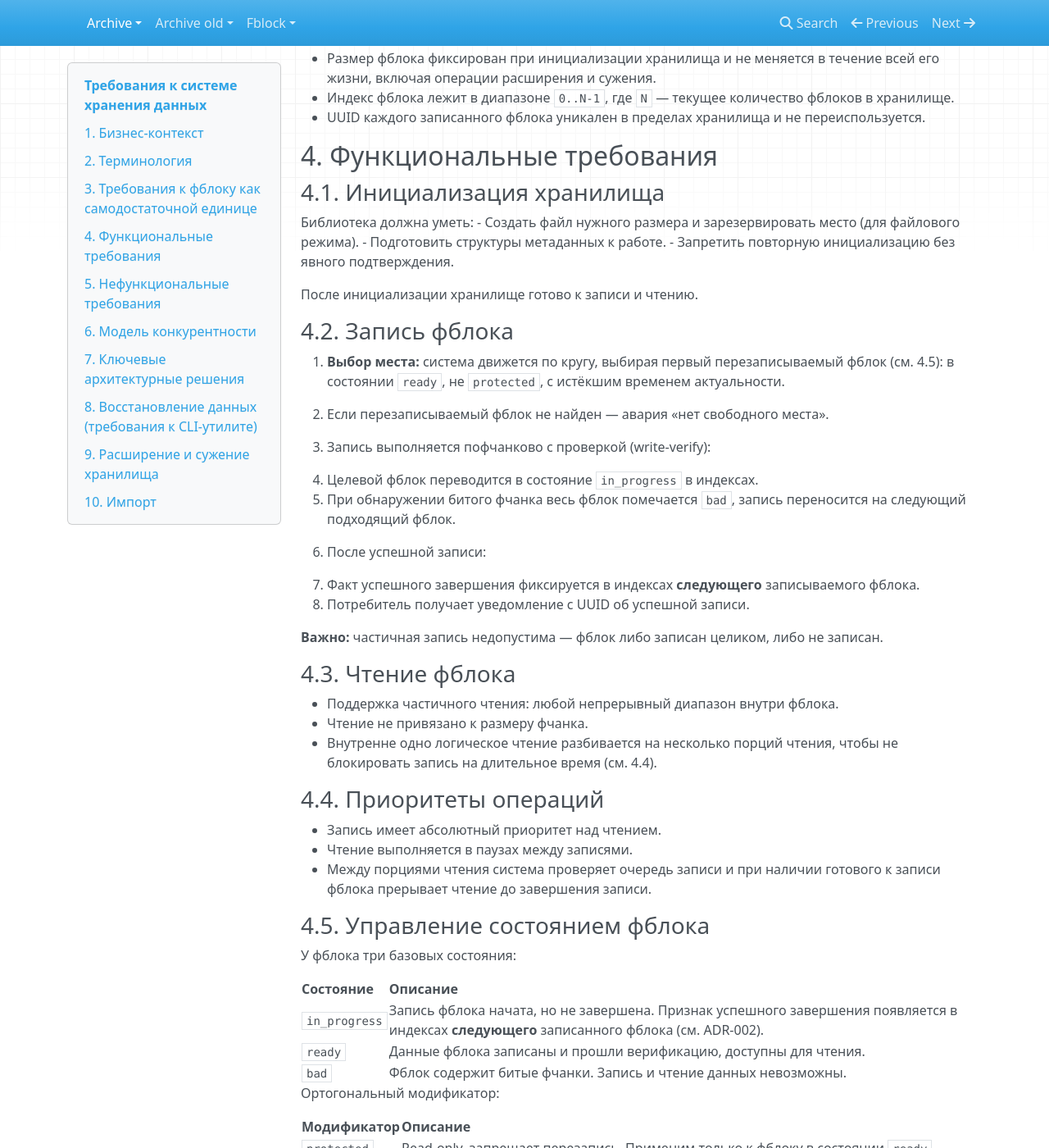
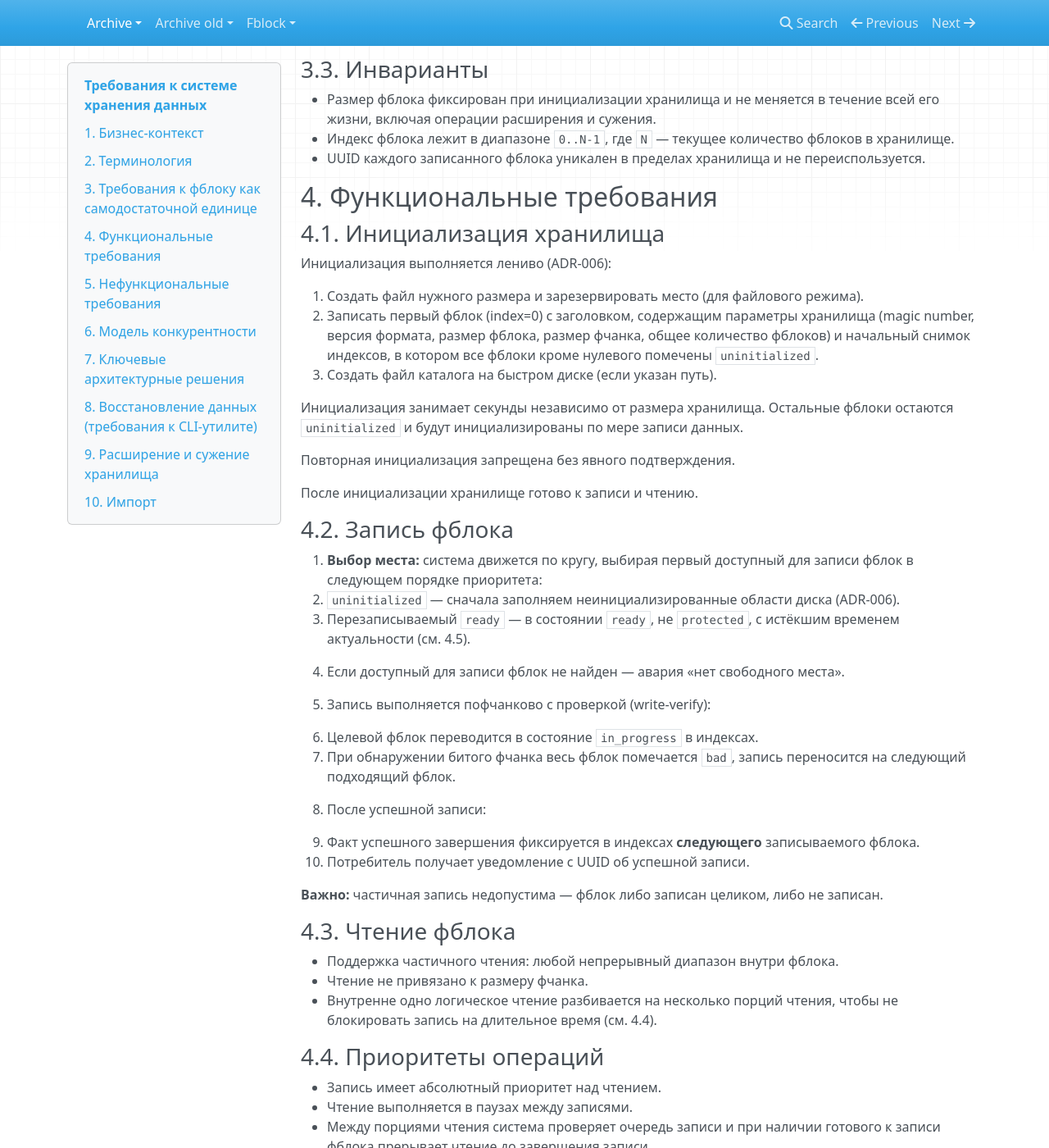
Before and after one commit to traycers/farc, an MkDocs documentation site: the page built from docs/docs/archive/00-requirements.md, in a window 1280 px wide and 1400 px high, scrolled down 1434 px. Shown: the whole window at 82% size. Built offline with MkDocs 1.6.1, drawn with Linux system fonts in a browser that asks for light colours; nearby versions of some CDN libraries; some of the changed text lies outside the part shown.

Commit message:
update requirements

```diff
--- a/docs/docs/archive/00-requirements.md
+++ b/docs/docs/archive/00-requirements.md
@@ -21,6 +21,7 @@
 | **Время начала актуальности** | Момент, с которого данные считаются актуальными. Задаётся потребителем при заполнении. |
 | **Время окончания актуальности** | Момент, после которого данные считаются неактуальными. Задаётся потребителем. Основание для перезаписи. |
 | **Время записи** | Момент начала записи фблока на диск. Заполняется библиотекой. |
+| **Каталог (catalog)** | Копия заголовков всех фблоков Storage, хранящаяся на отдельном быстром диске (SSD). Необязательная оптимизация для ускорения старта (см. ADR-007). |
 
 ## 3. Требования к фблоку как самодостаточной единице
 
@@ -48,18 +49,25 @@
 
 ### 4.1. Инициализация хранилища
 
-Библиотека должна уметь:
-- Создать файл нужного размера и зарезервировать место (для файлового режима).
-- Подготовить структуры метаданных к работе.
-- Запретить повторную инициализацию без явного подтверждения.
+Инициализация выполняется лениво (ADR-006):
+
+1. Создать файл нужного размера и зарезервировать место (для файлового режима).
+2. Записать первый фблок (index=0) с заголовком, содержащим параметры хранилища (magic number, версия формата, размер фблока, размер фчанка, общее количество фблоков) и начальный снимок индексов, в котором все фблоки кроме нулевого помечены `uninitialized`.
+3. Создать файл каталога на быстром диске (если указан путь).
+
+Инициализация занимает секунды независимо от размера хранилища. Остальные фблоки остаются `uninitialized` и будут инициализированы по мере записи данных.
+
+Повторная инициализация запрещена без явного подтверждения.
 
 После инициализации хранилище готово к записи и чтению.
 
 ### 4.2. Запись фблока
 
-1. **Выбор места:** система движется по кругу, выбирая первый перезаписываемый фблок (см. 4.5): в состоянии `ready`, не `protected`, с истёкшим временем актуальности.
+1. **Выбор места:** система движется по кругу, выбирая первый доступный для записи фблок в следующем порядке приоритета:
+   - `uninitialized` — сначала заполняем неинициализированные области диска (ADR-006).
+   - Перезаписываемый `ready` — в состоянии `ready`, не `protected`, с истёкшим временем актуальности (см. 4.5).
 
-2. Если перезаписываемый фблок не найден — авария «нет свободного места».
+2. Если доступный для записи фблок не найден — авария «нет свободного места».
 
 3. Запись выполняется пофчанково с проверкой (write-verify):
    - Целевой фблок переводится в состояние `in_progress` в индексах.
@@ -85,10 +93,11 @@
 
 ### 4.5. Управление состоянием фблока
 
-У фблока три базовых состояния:
+У фблока четыре базовых состояния:
 
 | Состояние | Описание |
 |-----------|----------|
+| `uninitialized` | Фблок не содержит валидного заголовка (ADR-006). Доступен для записи, не доступен для чтения. Определяется по отсутствию валидного magic number. |
 | `in_progress` | Запись фблока начата, но не завершена. Признак успешного завершения появляется в индексах **следующего** записанного фблока (см. ADR-002). |
 | `ready` | Данные фблока записаны и прошли верификацию, доступны для чтения. |
 | `bad` | Фблок содержит битые фчанки. Запись и чтение данных невозможны. |
@@ -101,14 +110,13 @@
 
 **Актуальность** — не состояние, а вычисляемое свойство фблока в состоянии `ready`. Фблок считается актуальным, если текущее время меньше времени окончания актуальности, записанного в его заголовке.
 
-**Перезаписываемым** является фблок, одновременно удовлетворяющий всем условиям:
-- Состояние `ready`.
-- Не `protected`.
-- Время окончания актуальности истекло.
+**Доступным для записи** является фблок, удовлетворяющий одному из условий:
+- Состояние `uninitialized` (приоритет 1 — сначала заполняем диск).
+- Состояние `ready`, не `protected`, с истёкшим временем актуальности (приоритет 2).
 
 Особые случаи:
-- После инициализации Storage все фблоки сразу помечаются `ready` с пустым UUID и заведомо истёкшим временем актуальности — все доступны для перезаписи, отдельного состояния «свободен» не требуется.
-- После расширения Storage новые фблоки появляются таким же способом.
+- После инициализации Storage все фблоки кроме нулевого — `uninitialized`. Нулевой фблок содержит параметры хранилища и начальный снимок индексов.
+- После расширения Storage новые фблоки появляются в состоянии `uninitialized`.
 
 ### 4.6. Защита от записи
 
@@ -173,6 +181,8 @@
 - Поддержка расширения и сужения хранилища без перезаписи существующих фблоков (см. раздел 9).
 
 ### 5.2. Производительность
+- Инициализация хранилища — секунды, независимо от размера диска (ADR-006).
+- Старт Storage — секунды при наличии каталога на SSD (ADR-007). Без каталога — fallback на полное сканирование (минуты–часы в зависимости от размера).
 - Запись с проверкой упирается в скорость диска.
 - Частичное чтение без лишних операций ввода-вывода.
 - Размер порции чтения выбирается так, чтобы задержка прерывания чтения для освобождения диска под запись не превышала разумного значения (конкретика — в документе операций).
@@ -180,6 +190,7 @@
 ### 5.3. Надёжность
 - Контрольные суммы для критических данных (заголовок фблока, индексы, каждый фчанк).
 - Копии критических метаданных (индексов) распределены по хранилищу (см. ADR-002).
+- Внешний каталог — необязательная копия заголовков на быстром диске (ADR-007). При потере каталога данные хранилища не теряются, каталог пересоздаётся из хранилища.
 
 ### 5.4. Переносимость
 - Фблок, созданный на одной платформе, читается на другой.
@@ -234,10 +245,10 @@
 
 | Стратегия | Поведение |
 |-----------|-----------|
-| **Перенос (copy)** | Актуальные и `protected` фблоки из зоны сужения копируются в перезаписываемые фблоки оставшейся зоны с сохранением UUID и флага `protected`. Если подходящего места недостаточно — операция отменяется без изменений на диске. |
+| **Перенос (copy)** | Актуальные и `protected` фблоки из зоны сужения копируются в доступные для записи фблоки оставшейся зоны с сохранением UUID и флага `protected`. Если подходящего места недостаточно — операция отменяется без изменений на диске. |
 | **Отбрасывание (discard)** | Все фблоки зоны сужения теряются независимо от состояния. |
 
-Перед запуском farc предоставляет потребителю сводку: сколько актуальных и `protected` фблоков попадает в зону сужения и сколько перезаписываемых фблоков есть в оставшейся зоне. Потребитель решает, какую стратегию применить.
+Перед запуском farc предоставляет потребителю сводку: сколько актуальных и `protected` фблоков попадает в зону сужения и сколько доступных для записи фблоков есть в оставшейся зоне. Потребитель решает, какую стратегию применить.
 
 Операция должна быть возобновляемой после сбоя питания: промежуточное состояние сохраняется на диске, при следующем открытии хранилища farc обнаруживает незавершённое сужение и предлагает продолжить или откатить. Детали — в документе операций (`03-storage-operations.md`).
 
```
